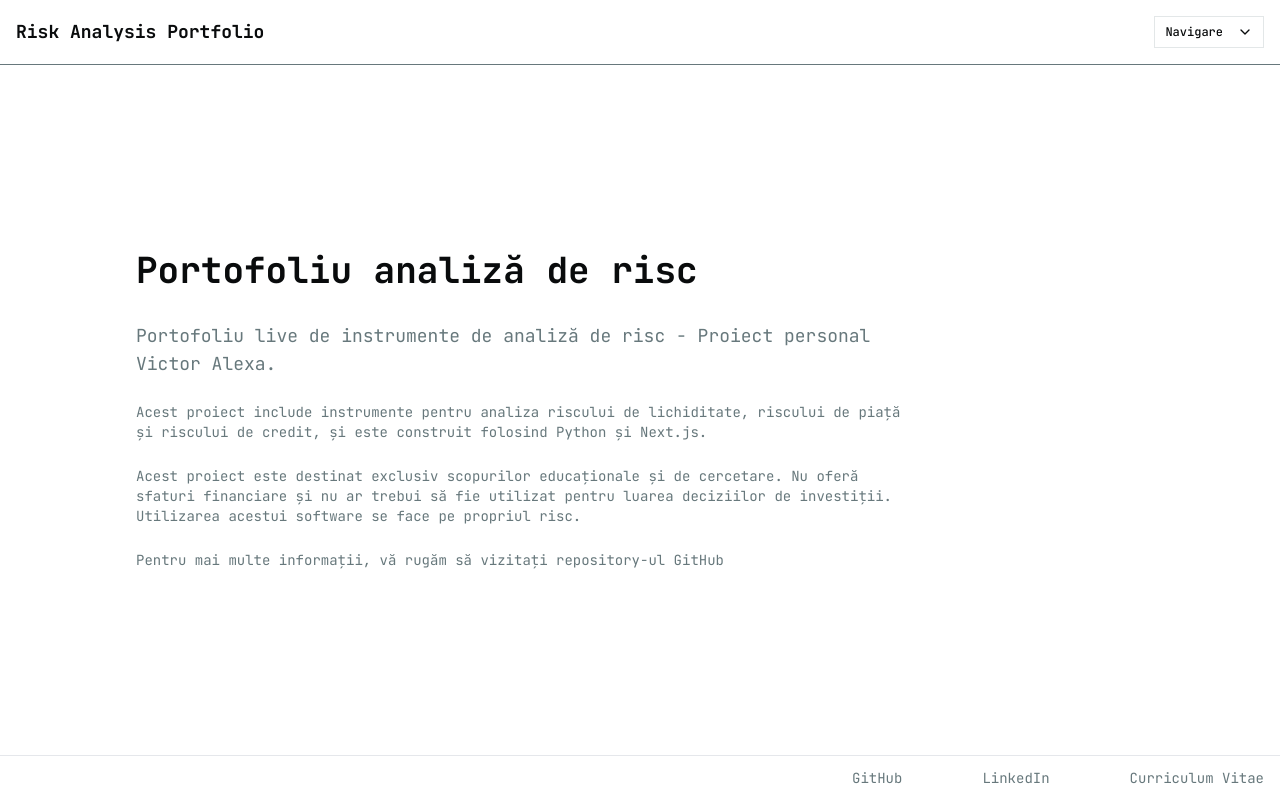
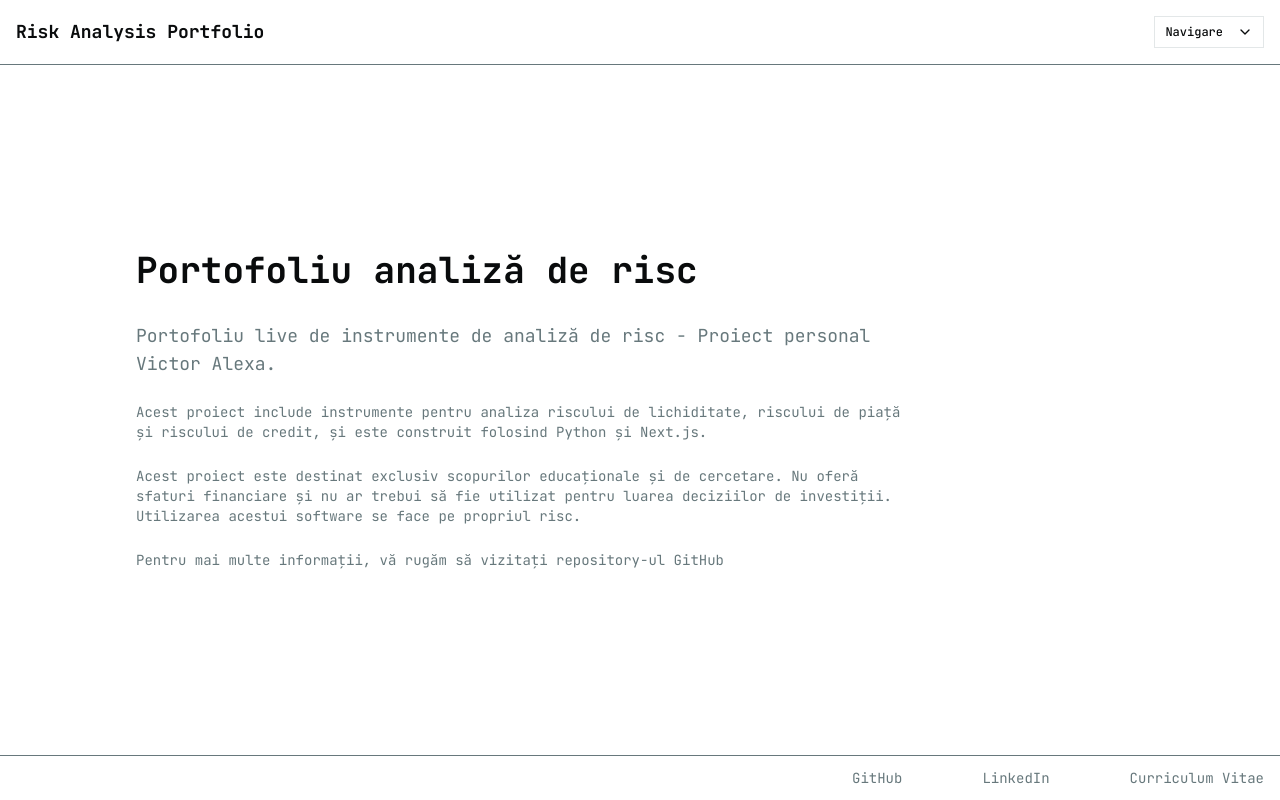
Before and after one commit to itsthevictor/risk, a Next.js app in the folder frontend/: page / in a window 1280 px wide. Built offline with nearby package versions, Linux system fonts and the light colour scheme.

Commit message:
feat: update border color in Footer for improved styling

```diff
--- a/frontend/components/footer.tsx
+++ b/frontend/components/footer.tsx
@@ -1,6 +1,6 @@
 const Footer = () => {
   return (
-    <footer className='text-sm text-muted-foreground py-3 md:flex flex-row items-center justify-end gap-y-2 sm:gap-x-20 bg-transparent border-t border-gray-200 hidden pr-4'>
+    <footer className='text-sm text-muted-foreground py-3 md:flex flex-row items-center justify-end gap-y-2 sm:gap-x-20 bg-transparent border-t border-muted-foreground hidden pr-4'>
       <a
         href='https://github.com/itsthevictor/risk'
         className='hover:underline hover:text-foreground'
```
